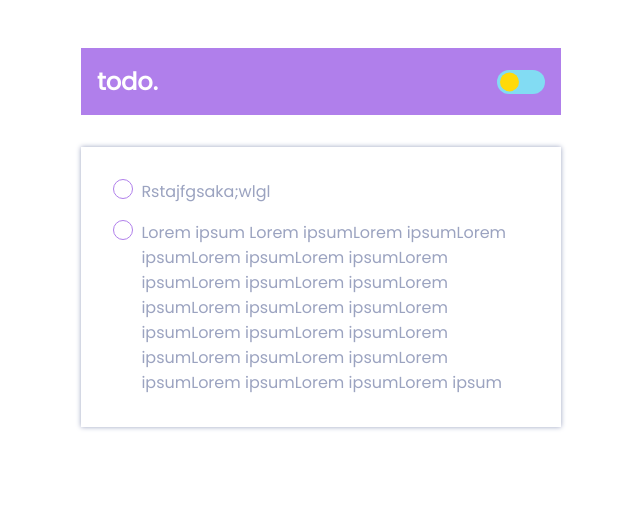
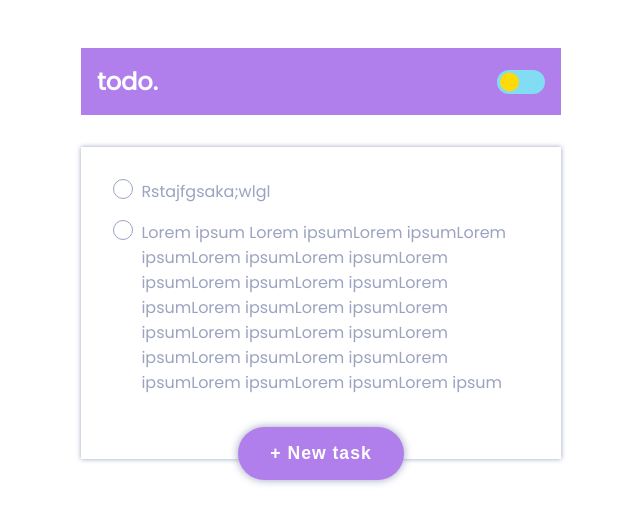
Before and after one commit to chronosgit/todo-react, a React (Create React App) app: page / in a window 1280 px wide. Shown: the top 524 px of the page, without its empty margins (319-959 px from the left). Built offline with nearby package versions, Linux system fonts and the light colour scheme.

Commit message:
Styled button for adding tasks & changed theme styles

```diff
--- a/src/App.js
+++ b/src/App.js
@@ -2,6 +2,7 @@ import Container from './components/layout/container/Container';
 import Header from "./components/layout/header/Header";
 import Tasks from './components/layout/tasks/Tasks';
 import Divider from './components/ui/divider/Divider';
+import AddButton from './components/ui/addButton/AddButton';
 import './App.css';
 
 const App = () => {
@@ -19,15 +20,15 @@ const App = () => {
 	];
 
 	const addTask = (task) => {
-		console.log(`new task: ${task}`);
+		console.log(task);
 	}
 
 	const completeTask = (task) => {
-		console.log(task);
+		console.log(task)
 	}
 
 	const removeTask = (task) => {
-		console.log(`removed task: ${task}`);
+		console.log(task);
 	}
 
 	return (
@@ -42,6 +43,8 @@ const App = () => {
 					completeTask={completeTask}
 					removeTask={removeTask}
 				/>
+
+				<AddButton />
 			</Container>
 		</div>
 	);
--- a/src/components/layout/tasks/tasks.module.css
+++ b/src/components/layout/tasks/tasks.module.css
@@ -1,7 +1,9 @@
 .tasks {
     padding: 2rem;
+    padding-block-end: 4rem;
     min-height: 10rem;
     display: grid;
     gap: 1rem;
+    background-color: var(--clr-bg-secondary);
     box-shadow: 0 0 5px var(--clr-gray);
 }
--- a/src/components/ui/addButton/AddButton.jsx
+++ b/src/components/ui/addButton/AddButton.jsx
@@ -1,7 +1,10 @@
+import styles from "./addButton.module.css";
 
 const AddButton = () => {
     return (
-        <></>
+        <button className={styles.button}>
+            + New task
+        </button>
     )
 }
 
--- a/src/components/ui/addButton/addButton.module.css
+++ b/src/components/ui/addButton/addButton.module.css
@@ -1,3 +1,17 @@
-.addButton {
+.button {
+    display: block;
+    margin-inline: auto;
+    padding: 1rem 2rem;
+    transform: translateY(-2rem);
+    font-size: 1.1rem;
+    font-weight: 700;
+    color: var(--clr-main);
+    background-color: var(--clr-bg);
+    box-shadow: 0 0 0.5rem var(--clr-gray);
+    border-radius: 2rem;
+    letter-spacing: 1px;
+}
 
+.button:hover {
+    background-color: var(--clr-purple-dark);
 }
--- a/src/components/ui/radioButton/radioButton.module.css
+++ b/src/components/ui/radioButton/radioButton.module.css
@@ -2,6 +2,6 @@
     --size: 1.275rem;
     min-width: var(--size);
     min-height: var(--size);
-    border: 1px solid var(--clr-bg);
+    border: 1px solid var(--clr-main-thin);
     border-radius: 50%;
 }
--- a/src/index.css
+++ b/src/index.css
@@ -8,6 +8,7 @@ html {
 	--clr-main: var(--clr-white);
 	--clr-main-thin: var(--clr-gray);
 	--clr-bg: var(--clr-purple);
+	--clr-bg-secondary: var(--clr-white);
 	--clr-theme-icon: var(--clr-yellow);
 	--clr-theme-bg: var(--clr-blue);
 
@@ -28,6 +29,7 @@ html {
 	:root {
 		--clr-main-thin: var(--clr-white);
 		--clr-bg: var(--clr-black);
+		--clr-bg-secondary: var(--clr-black);
 		--clr-theme-icon: var(--clr-white);
 		--clr-theme-bg: var(--clr-gray);
 		--theme-icon-offset: var(--theme-icon-dark-offset);
--- a/src/utils/applyTheme.jsx
+++ b/src/utils/applyTheme.jsx
@@ -6,13 +6,15 @@ const applyTheme = (theme) => {
         rootStyle.setProperty("--clr-main", "var(--clr-white)");
         rootStyle.setProperty("--clr-main-thin", "var(--clr-gray)");
         rootStyle.setProperty("--clr-bg", "var(--clr-purple)");
+        rootStyle.setProperty("--clr-bg-secondary", "var(--clr-white)");
         rootStyle.setProperty("--clr-theme-icon", "var(--clr-yellow)");
         rootStyle.setProperty("--clr-theme-bg", "var(--clr-blue)");
         rootStyle.setProperty("--theme-icon-offset", "var(--theme-icon-light-offset)");
     } else {
         rootStyle.setProperty("--clr-main", "var(--clr-white)");
-        rootStyle.setProperty("--clr-main-thin", "var(--clr-white)");
+        rootStyle.setProperty("--clr-main-thin", "var(--clr-gray)");
         rootStyle.setProperty("--clr-bg", "var(--clr-black)");
+        rootStyle.setProperty("--clr-bg-secondary", "var(--clr-black)");
         rootStyle.setProperty("--clr-theme-icon", "var(--clr-white)");
         rootStyle.setProperty("--clr-theme-bg", "var(--clr-gray)");
         rootStyle.setProperty("--theme-icon-offset", "var(--theme-icon-dark-offset)");
```
